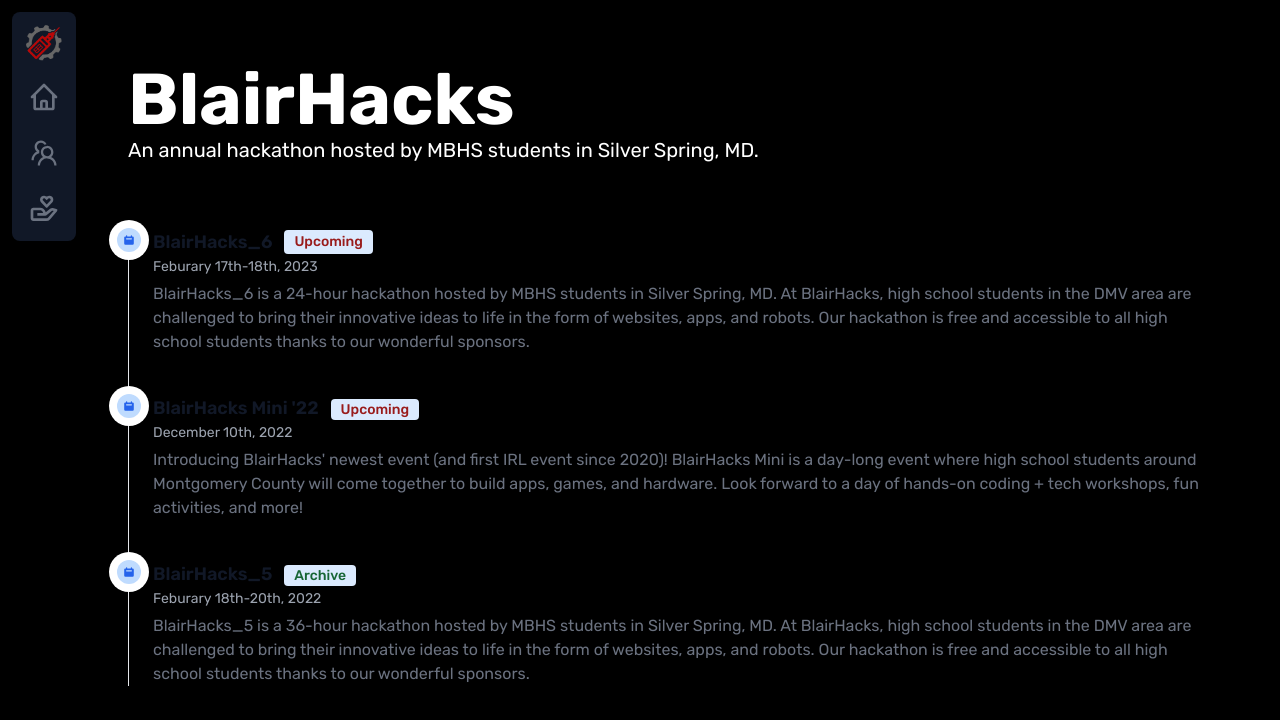
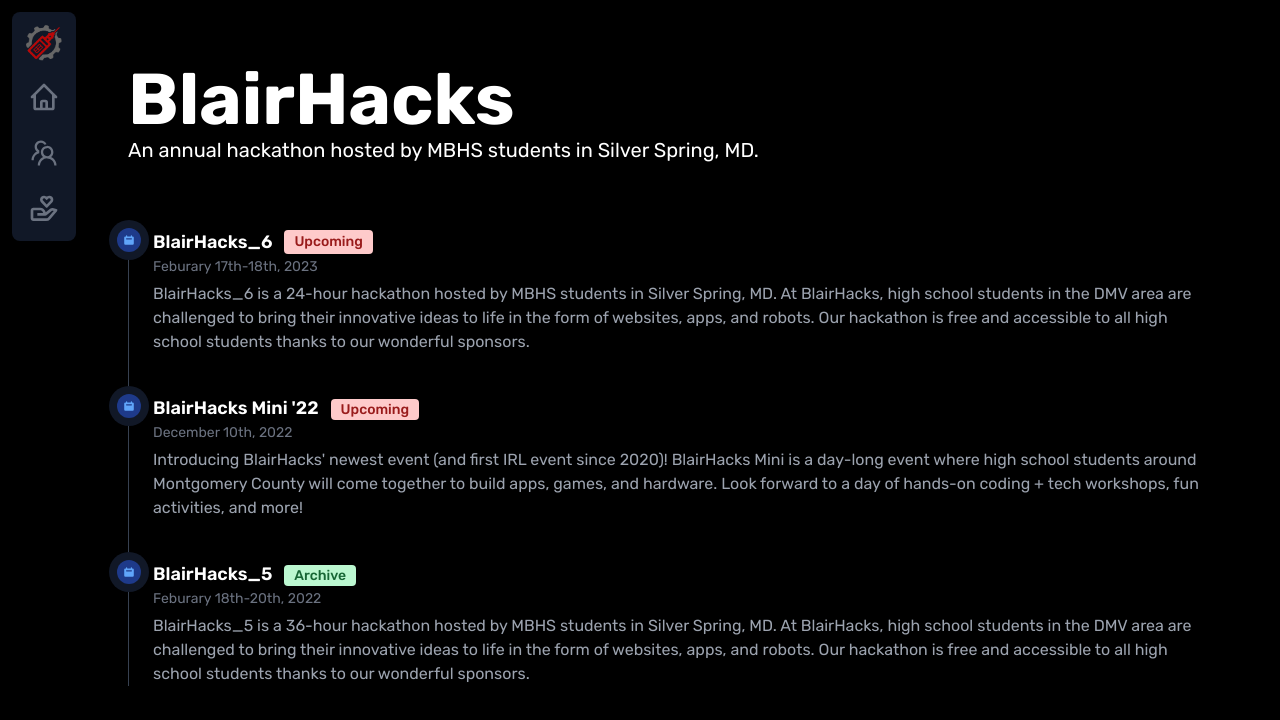
Before and after one commit to blairhacks/site, a Next.js app: page / in a window 1280 px wide. Shown: the top 720 px of the page. Built offline with nearby package versions, Linux system fonts and the light colour scheme.

Commit message:
fix dark mode issues

```diff
--- a/components/Timeline.tsx
+++ b/components/Timeline.tsx
@@ -2,12 +2,12 @@
 
 export default function Timeline() {
 	return (
-		<ol className="relative border-l border-gray-200 dark:border-gray-700">
+		<ol className="relative border-l border-gray-700">
 			<li className="mb-10 ml-6">
-				<span className="flex absolute -left-3 justify-center items-center w-6 h-6 bg-blue-200 rounded-full ring-8 ring-white dark:ring-gray-900 dark:bg-blue-900">
+				<span className="flex absolute -left-3 justify-center items-center w-6 h-6 bg-blue-900 rounded-full ring-8 ring-gray-900">
 					<svg
 						aria-hidden="true"
-						className="w-3 h-3 text-blue-600 dark:text-blue-400"
+						className="w-3 h-3 text-blue-400"
 						fill="currentColor"
 						viewBox="0 0 20 20"
 						xmlns="http://www.w3.org/2000/svg"
@@ -19,16 +19,16 @@
 						></path>
 					</svg>
 				</span>
-				<h3 className="flex items-center mb-1 text-lg font-semibold text-gray-900 dark:text-white">
+				<h3 className="flex items-center mb-1 text-lg font-semibold text-white">
 					BlairHacks_6
-					<span className="bg-blue-100 text-red-800 text-sm font-medium mr-2 px-2.5 py-0.5 rounded dark:bg-red-200 dark:text-red-800 ml-3">
+					<span className="bg-red-200 text-red-800 text-sm font-medium mr-2 px-2.5 py-0.5 rounded ml-3">
 						Upcoming
 					</span>
 				</h3>
-				<time className="block mb-2 text-sm font-normal leading-none text-gray-400 dark:text-gray-500">
+				<time className="block mb-2 text-sm font-normal leading-none text-gray-500">
 					Feburary 17th-18th, 2023
 				</time>
-				<p className="mb-4 text-base font-normal text-gray-500 dark:text-gray-400">
+				<p className="mb-4 text-base font-normal text-gray-400">
 					BlairHacks_6 is a 24-hour hackathon hosted by MBHS students in Silver
 					Spring, MD. At BlairHacks, high school students in the DMV area are
 					challenged to bring their innovative ideas to life in the form of
@@ -37,10 +37,10 @@
 				</p>
 			</li>
 			<li className="mb-10 ml-6">
-				<span className="flex absolute -left-3 justify-center items-center w-6 h-6 bg-blue-200 rounded-full ring-8 ring-white dark:ring-gray-900 dark:bg-blue-900">
+				<span className="flex absolute -left-3 justify-center items-center w-6 h-6 bg-blue-900 rounded-full ring-8 ring-gray-900">
 					<svg
 						aria-hidden="true"
-						className="w-3 h-3 text-blue-600 dark:text-blue-400"
+						className="w-3 h-3 text-blue-400"
 						fill="currentColor"
 						viewBox="0 0 20 20"
 						xmlns="http://www.w3.org/2000/svg"
@@ -52,16 +52,16 @@
 						></path>
 					</svg>
 				</span>
-				<h3 className="mb-1 text-lg font-semibold text-gray-900 dark:text-white">
+				<h3 className="mb-1 text-lg font-semibold text-white">
 					BlairHacks Mini &apos;22
-					<span className="bg-blue-100 text-red-800 text-sm font-medium mr-2 px-2.5 py-0.5 rounded dark:bg-red-200 dark:text-red-800 ml-3">
+					<span className="bg-red-200 text-red-800 text-sm font-medium mr-2 px-2.5 py-0.5 rounded ml-3">
 						Upcoming
 					</span>
 				</h3>
-				<time className="block mb-2 text-sm font-normal leading-none text-gray-400 dark:text-gray-500">
+				<time className="block mb-2 text-sm font-normal leading-none text-gray-500">
 					December 10th, 2022
 				</time>
-				<p className="text-base font-normal text-gray-500 dark:text-gray-400">
+				<p className="text-base font-normal text-gray-400">
 					Introducing BlairHacks&apos; newest event (and first IRL event since
 					2020)! BlairHacks Mini is a day-long event where high school students
 					around Montgomery County will come together to build apps, games, and
@@ -70,10 +70,10 @@
 				</p>
 			</li>
 			<li className="ml-6">
-				<span className="flex absolute -left-3 justify-center items-center w-6 h-6 bg-blue-200 rounded-full ring-8 ring-white dark:ring-gray-900 dark:bg-blue-900">
+				<span className="flex absolute -left-3 justify-center items-center w-6 h-6 bg-blue-900 rounded-full ring-8 ring-gray-900">
 					<svg
 						aria-hidden="true"
-						className="w-3 h-3 text-blue-600 dark:text-blue-400"
+						className="w-3 h-3 text-blue-400"
 						fill="currentColor"
 						viewBox="0 0 20 20"
 						xmlns="http://www.w3.org/2000/svg"
@@ -85,16 +85,16 @@
 						></path>
 					</svg>
 				</span>
-				<h3 className="mb-1 text-lg font-semibold text-gray-900 dark:text-white">
+				<h3 className="mb-1 text-lg font-semibold text-white">
 					BlairHacks_5
-					<span className="bg-blue-100 text-green-800 text-sm font-medium mr-2 px-2.5 py-0.5 rounded dark:bg-green-200 dark:text-green-800 ml-3">
+					<span className="bg-green-200 text-green-800 text-sm font-medium mr-2 px-2.5 py-0.5 rounded ml-3">
 						Archive
 					</span>
 				</h3>
-				<time className="block mb-2 text-sm font-normal leading-none text-gray-400 dark:text-gray-500">
+				<time className="block mb-2 text-sm font-normal leading-none text-gray-500">
 					Feburary 18th-20th, 2022
 				</time>
-				<p className="text-base font-normal text-gray-500 dark:text-gray-400">
+				<p className="text-base font-normal text-gray-400">
 					BlairHacks_5 is a 36-hour hackathon hosted by MBHS students in Silver
 					Spring, MD. At BlairHacks, high school students in the DMV area are
 					challenged to bring their innovative ideas to life in the form of
```
